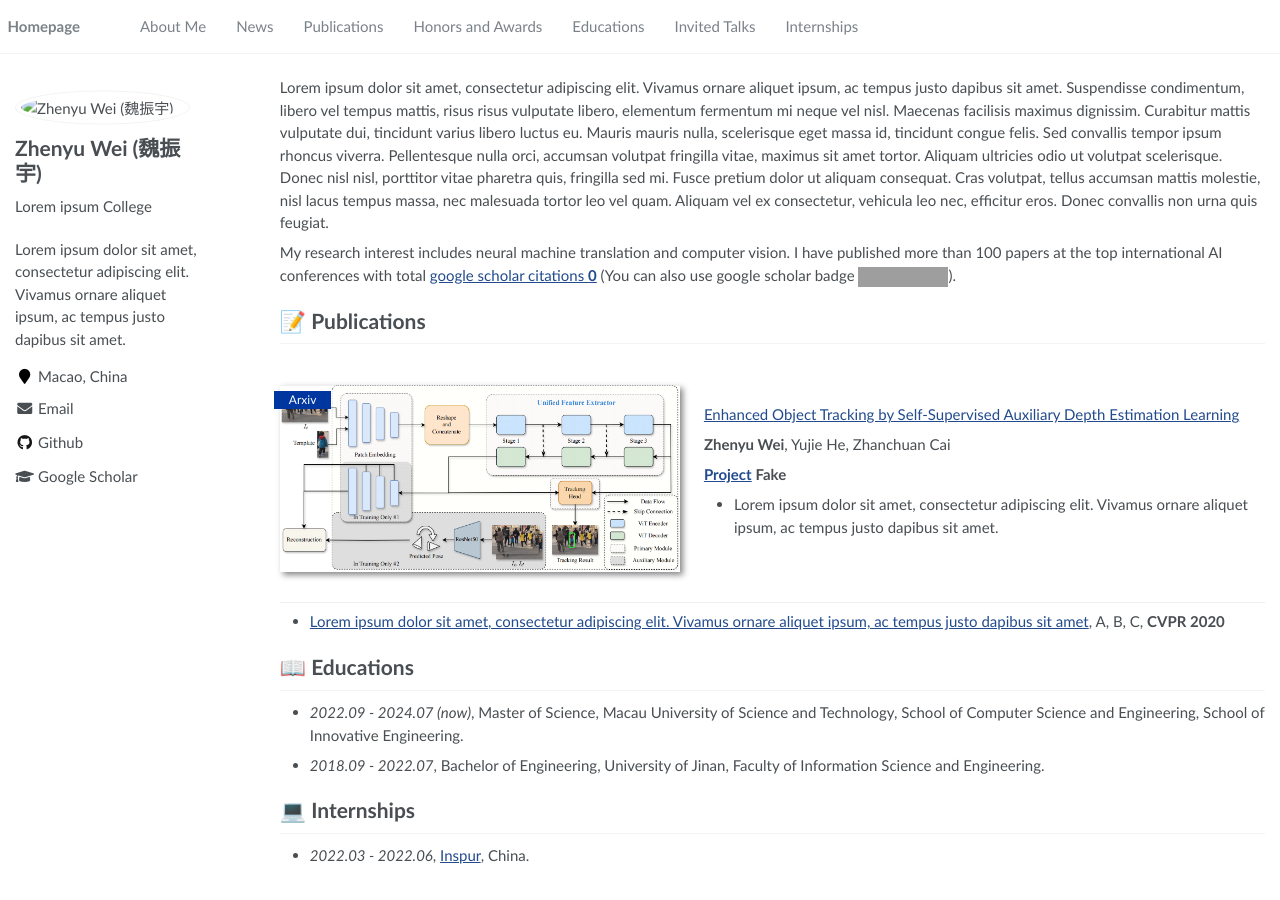
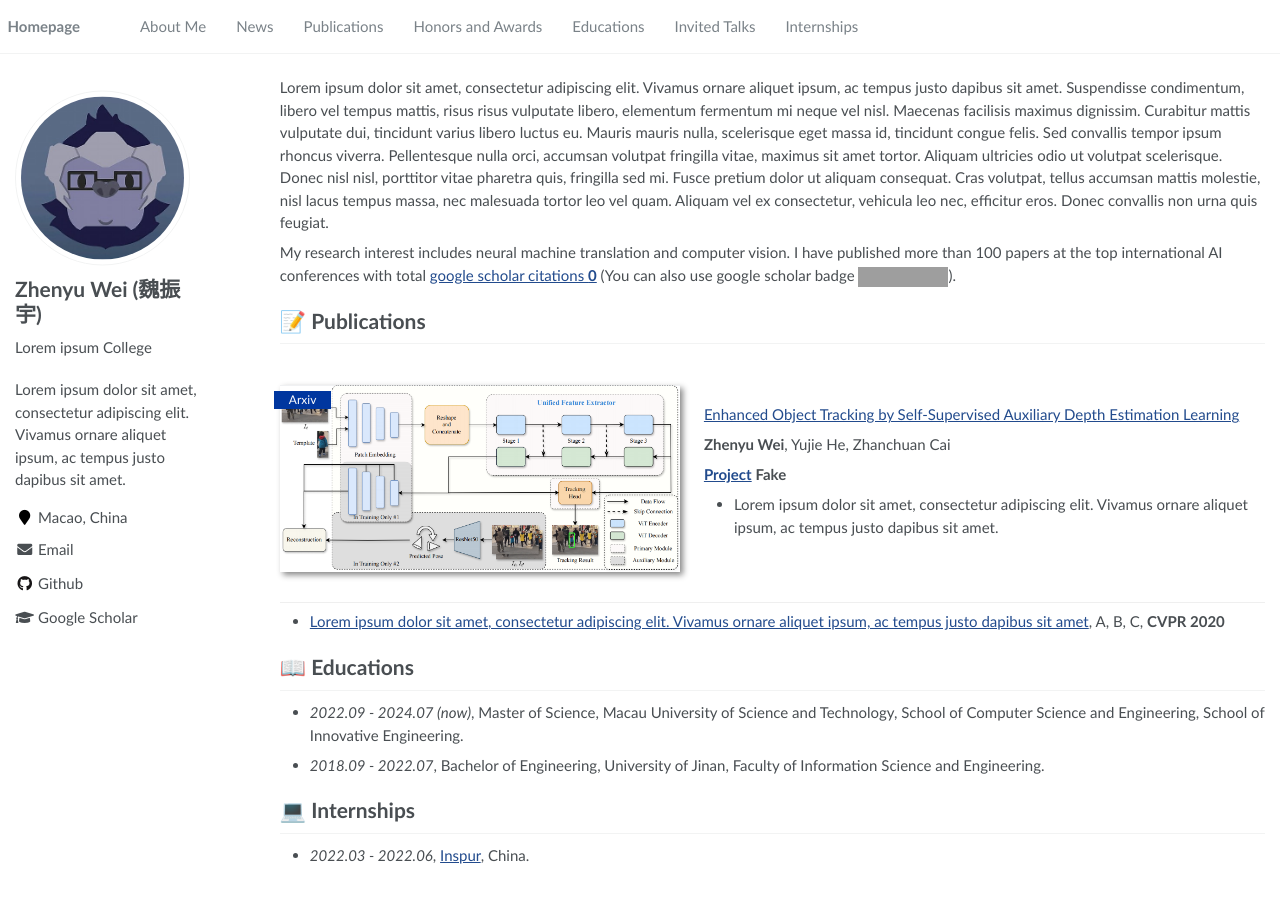
Before and after one commit to Arkitect-z/Arkitect-z.github.io, a Jekyll site: the page built from _pages/about.md, in a window 1280 px wide. Built offline with Jekyll 4.4.1, drawn with Linux system fonts in a browser that asks for light colours; grey boxes are pictures that could not be loaded.

Commit message:
finish inital

```diff
--- a/_config.yml
+++ b/_config.yml
@@ -22,7 +22,7 @@ baidu_site_verification  :  # get baidu_site_verification from https://ziyuan.ba
 # Site Author
 author:
   name             : "Zhenyu Wei (魏振宇)"
-  avatar           : "images/android-chrome-512x512.png"
+  avatar           : "assets/images/winston.jpg"
   bio              : "Lorem ipsum College"
   location         : "Macao, China"
   employer         :
```
Also changed, not shown: assets/images/winston.jpg (added).
